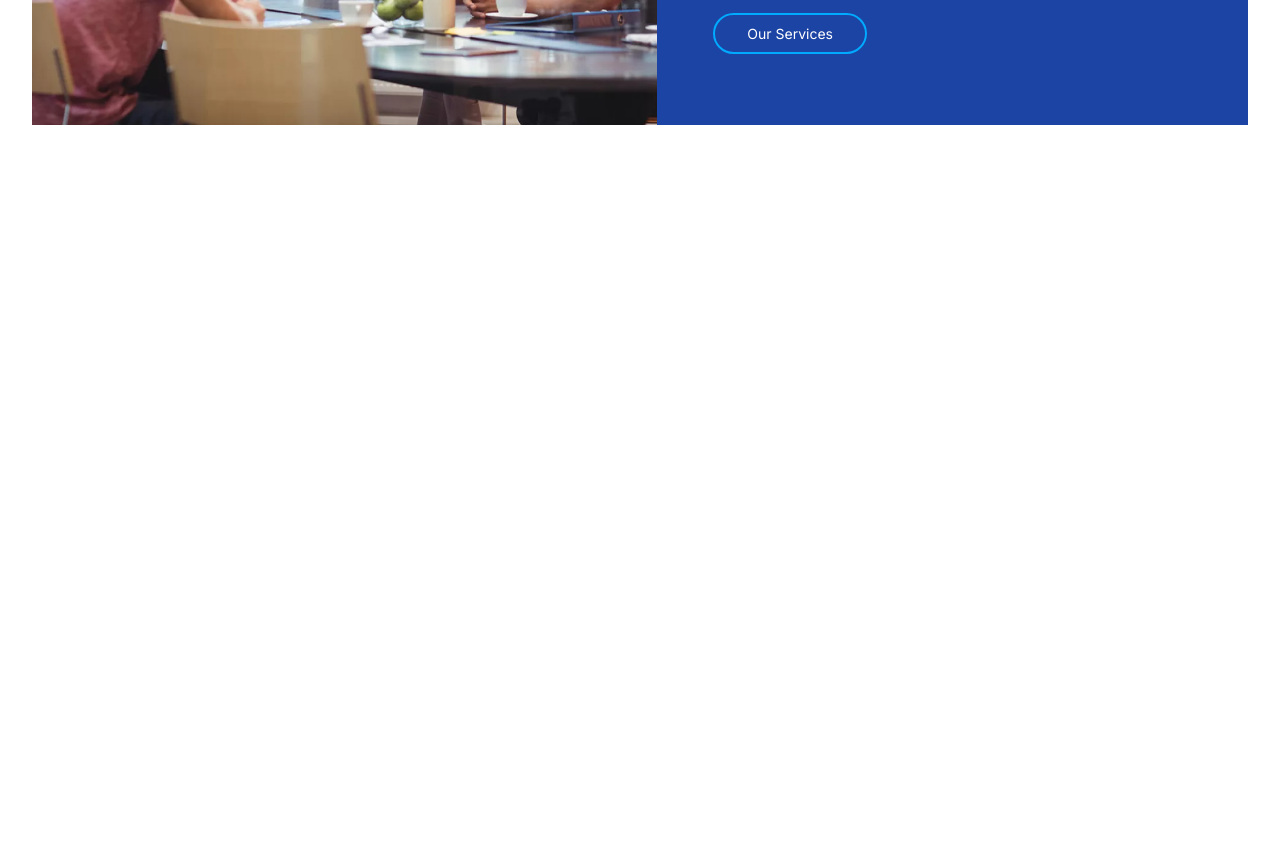
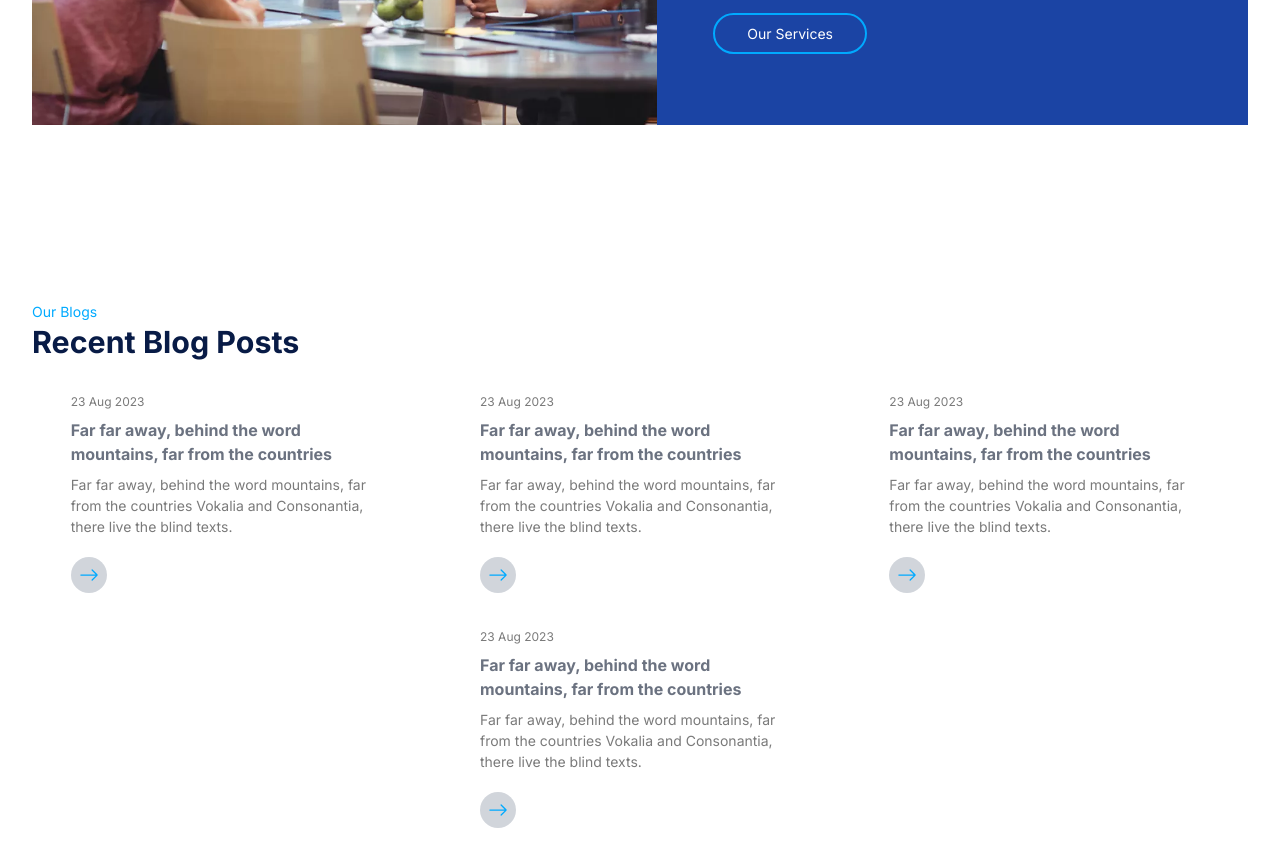
Before and after one commit to devdashk66/stodeo-agency, a Next.js app: page / in a window 1280 px wide. Shown: the part 2140-3007 px from the top of the page. Before the commit the page ends 2265 px from the top, so only its background shows below. Built offline with nearby package versions, Linux system fonts and the light colour scheme.

Commit message:
Recent Bloag Section added

```diff
--- /dev/null
+++ b/app/components/recentBlog/RecentBlog.js
@@ -0,0 +1,127 @@
+import Link from "next/link";
+import { BsArrowRight } from "react-icons/bs";
+
+const RecentBlog = () => {
+  return (
+    <>
+      {/* Section containing recent blog posts */}
+      <section className={`px-8 m-auto py-44 flex flex-col gap-8`}>
+        {/* Section title */}
+        <div data-aos="fade-left" data-aos-duration="1200">
+          <span className="text-[#00aaff]">Our Blogs</span>
+
+          <h2 className="text-[1.6rem] sm:text-[1.7rem] lg:text-[1.8rem] xl:text-[1.9rem] 2xl:text-[2rem] leading-10 duration-200">
+            Recent Blog Posts
+          </h2>
+        </div>
+
+        {/* List of recent blog posts */}
+        <div className=" flex flex-wrap gap-3 justify-around items-start">
+          {/* Individual blog post */}
+          <div
+            data-aos="fade-left"
+            data-aos-duration="1200"
+            data-aos-delay="300"
+            className="w-full lg:w-80 flex flex-col gap-2"
+          >
+            {/* Date */}
+            <span className="text-xs">23 Aug 2023</span>
+            {/* Blog title */}
+            <h4 className="text-base text-gray-500">
+              Far far away, behind the word mountains, far from the countries
+            </h4>
+            {/* Blog description */}
+            <p>
+              Far far away, behind the word mountains, far from the countries
+              Vokalia and Consonantia, there live the blind texts.
+            </p>
+            {/* Button linking to the blog */}
+            <button className="pt-3 pb-6">
+              <Link href="/">
+                {/* Right arrow icon */}
+                <BsArrowRight className="bg-gray-300 text-[#00aaff] text-4xl p-2 rounded-full hover:bg-[#00aaff] hover:text-[#ffffff] duration-300 " />
+              </Link>
+            </button>
+          </div>
+          <div
+            data-aos="fade-left"
+            data-aos-duration="1200"
+            data-aos-delay="400"
+            className="w-full lg:w-80 flex flex-col gap-2"
+          >
+            {/* Date */}
+            <span className="text-xs">23 Aug 2023</span>
+            {/* Blog title */}
+            <h4 className="text-base text-gray-500">
+              Far far away, behind the word mountains, far from the countries
+            </h4>
+            {/* Blog description */}
+            <p>
+              Far far away, behind the word mountains, far from the countries
+              Vokalia and Consonantia, there live the blind texts.
+            </p>
+            {/* Button linking to the blog */}
+            <button className="pt-3 pb-6">
+              <Link href="/">
+                {/* Right arrow icon */}
+                <BsArrowRight className="bg-gray-300 text-[#00aaff] text-4xl p-2 rounded-full hover:bg-[#00aaff] hover:text-[#ffffff] duration-300 " />
+              </Link>
+            </button>
+          </div>
+          <div
+            data-aos="fade-left"
+            data-aos-duration="1200"
+            data-aos-delay="500"
+            className="w-full lg:w-80 flex flex-col gap-2"
+          >
+            {/* Date */}
+            <span className="text-xs">23 Aug 2023</span>
+            {/* Blog title */}
+            <h4 className="text-base text-gray-500">
+              Far far away, behind the word mountains, far from the countries
+            </h4>
+            {/* Blog description */}
+            <p>
+              Far far away, behind the word mountains, far from the countries
+              Vokalia and Consonantia, there live the blind texts.
+            </p>
+            {/* Button linking to the blog */}
+            <button className="pt-3 pb-6">
+              <Link href="/">
+                {/* Right arrow icon */}
+                <BsArrowRight className="bg-gray-300 text-[#00aaff] text-4xl p-2 rounded-full hover:bg-[#00aaff] hover:text-[#ffffff] duration-300 " />
+              </Link>
+            </button>
+          </div>
+          <div
+            data-aos="fade-left"
+            data-aos-duration="1200"
+            data-aos-delay="600"
+            className="w-full lg:w-80 flex flex-col gap-2"
+          >
+            {/* Date */}
+            <span className="text-xs">23 Aug 2023</span>
+            {/* Blog title */}
+            <h4 className="text-base text-gray-500">
+              Far far away, behind the word mountains, far from the countries
+            </h4>
+            {/* Blog description */}
+            <p>
+              Far far away, behind the word mountains, far from the countries
+              Vokalia and Consonantia, there live the blind texts.
+            </p>
+            {/* Button linking to the blog */}
+            <button className="pt-3 pb-6">
+              <Link href="/">
+                {/* Right arrow icon */}
+                <BsArrowRight className="bg-gray-300 text-[#00aaff] text-4xl p-2 rounded-full hover:bg-[#00aaff] hover:text-[#ffffff] duration-300 " />
+              </Link>
+            </button>
+          </div>
+        </div>
+      </section>
+    </>
+  );
+};
+
+export default RecentBlog;
--- a/app/page.js
+++ b/app/page.js
@@ -1,32 +1,34 @@
 "use client";
+
+// Importing various components used in the Home component
 import Hero from "./components/hero/Hero";
+import RecentBlog from "./components/recentBlog/RecentBlog";
 import WelcomeSection from "./components/welcomeSection/WelcomeSection";
 import WhyChooseUs from "./components/whyChooseUs/WhyChooseUs";
 import WhyStodeo from "./components/whyStodeo/WhyStodeo";
 
+// Defining the Home component as a default export
 export default function Home() {
   return (
     <>
-      {/*////////////////////////////////////////////
-        ——————————————— Hero Section ———————————————
-      ///////////////////////////////////////////////*/}
+      {/* Hero Section */}
       <Hero
         pageName="WELCOME TO OUR SITE"
         title="We have the best solution for your business to grow."
         bgColor="#ffffff"
       />
-      {/*////////////////////////////////////////////
-        —————————————— Welcome Section ——————————————
-      ///////////////////////////////////////////////*/}
+
+      {/* Welcome Section */}
       <WelcomeSection />
-      {/*////////////////////////////////////////////
-        ———————————— Why Stodeo Section ————————————
-      ///////////////////////////////////////////////*/}
+
+      {/* Why Stodeo Section */}
       <WhyStodeo />
-      {/*////////////////////////////////////////////
-        ——————————————— Why Choose Us ———————————————
-      ///////////////////////////////////////////////*/}
+
+      {/* Why Choose Us Section */}
       <WhyChooseUs />
+
+      {/* Recent Blog Section */}
+      <RecentBlog />
     </>
   );
 }
```
